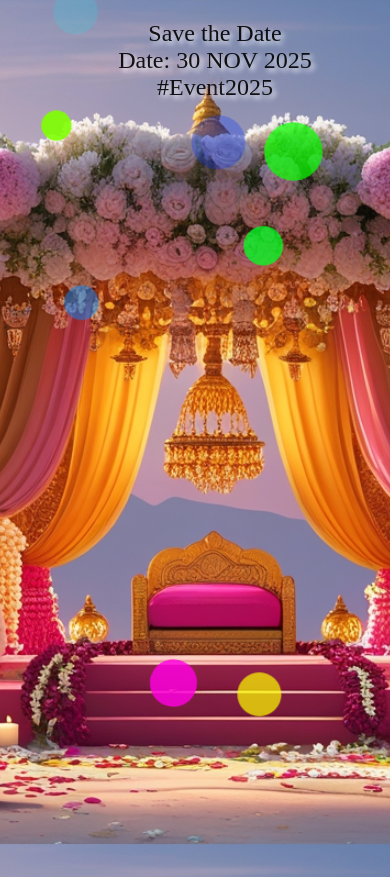
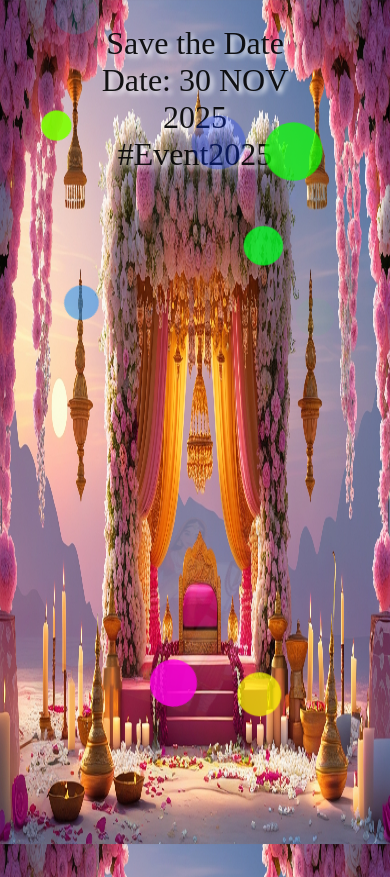
Before and after one commit to abhirup0106/wed.github.io, a plain HTML site: page index.html in a window 390 px wide. Shown: the top 877 px of the page. Drawn offline with Linux system fonts and the light colour scheme.

Commit message:
Update index.html

```diff
--- a/index.html
+++ b/index.html
@@ -9,35 +9,24 @@
     body {
       margin: 0;
       height: 100vh;
-      background-image: url('images/back.jpg');
+      background-image: url('/images/back.jpg');
       background-size: 100% 100%;
       background-position: center;
       position: relative;
       overflow: hidden; /* Hide anything that goes outside the viewport */
-      display: flex;
-      justify-content: center;
-      align-items: center;
-    }
-
-    /* Center content */
-    .center-content {
-      position: absolute;
-      top: 0;
-      left: 0;
-      width: 100%;
-      height: 100%;
-      display: flex;
-      justify-content: center;
-      align-items: center;
-      flex-direction: column;
-      z-index: 2;
     }
 
     .animated-text {
+  position: absolute;
+  top: 3%;
+  left: 50%;
+  transform: translateX(-50%);
   font-size: 2rem;
   color: rgba(0, 0, 0, 0.904);
   text-align: center;
   animation: slideIn 5s ease-out;
+
+  /* Add shadow to the text */
   text-shadow: 3px 3px 5px rgb(255, 255, 255); /* X-offset, Y-offset, blur-radius, color */
 }
 
@@ -111,30 +100,9 @@
       }
     }
 
-    /* Media query for mobile devices */
-    @media (max-width: 768px) {
-      body {
-        background-size: cover; /* Ensure background covers screen on mobile */
-      }
-
-      .center-content {
-        padding: 20px;
-        width: 100%;
-        height: auto;
-      }
-
-      .animated-text {
-        font-size: 1.5rem;
-      }
-
-      #delayedImage {
-        height: 40%;
-      }
-    }
   </style>
 </head>
 <body>
-  <div class="center-content">
   <div class="animated-text">
     <div>Save the Date</div>
     <div>Date: 30 NOV 2025</div>
@@ -142,8 +110,7 @@
   </div>
 
   <!-- Image that will appear after 5 seconds -->
-    <img id="delayedImage" src="images/chelemeye.png" alt="Delayed Image">
-  </div>
+  <img id="delayedImage" src="/images/chelemeye.png" alt="Delayed Image">
 
   <script>
     // Function to generate crackers continuously across the page
```
Lines whose indentation alone changed are shown as unchanged.
